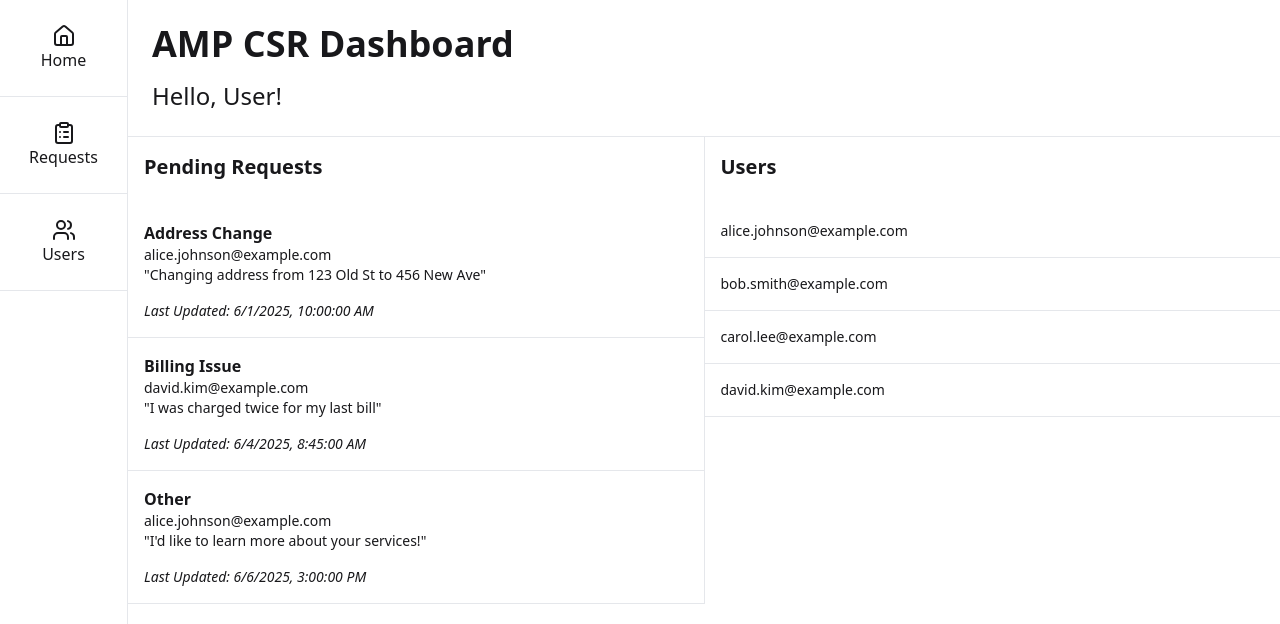
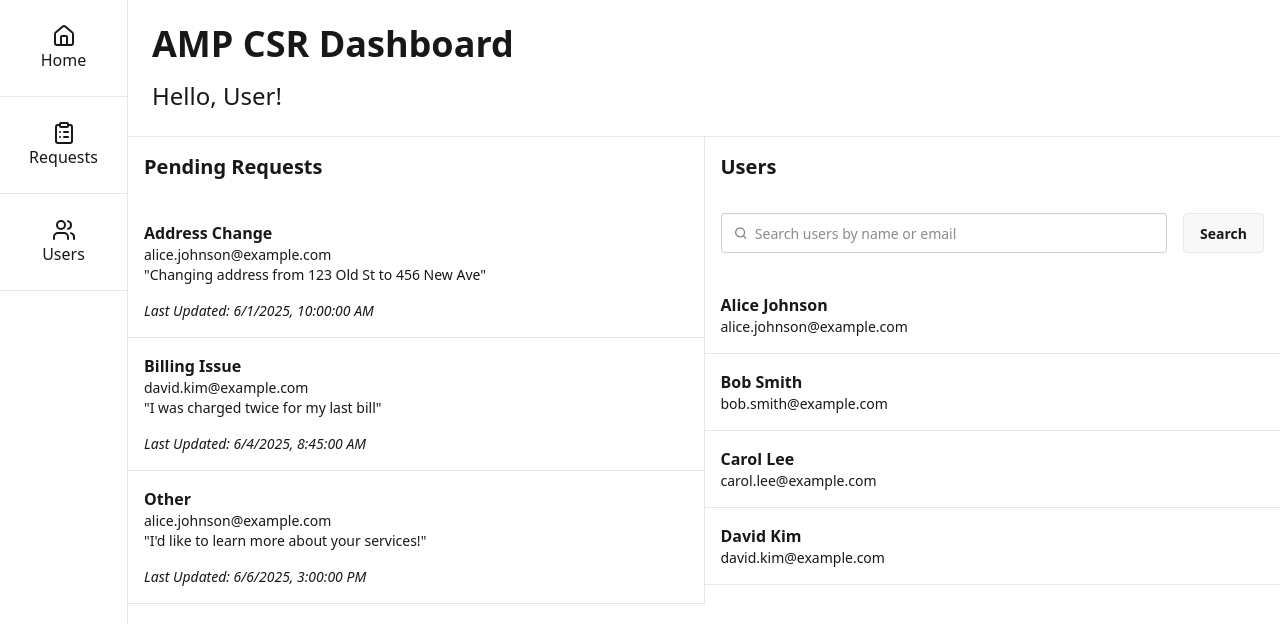
Before and after one commit to fullstack-dan/amp-csr-portal, a React (Vite) app: page / in a window 1280 px wide. Shown: the top 624 px of the page. Built offline with nearby package versions, Linux system fonts and the light colour scheme.

Commit message:
updated users view on dashboard home and added search by name or email

```diff
--- a/src/api/mockAPI.ts
+++ b/src/api/mockAPI.ts
@@ -76,6 +76,16 @@ export const mockApi = {
         return customers.filter((customer) => customer.phone === phone);
     },
 
+    async getCustomersByName(name: string): Promise<User[]> {
+        await simulateDelay();
+        const lowerName = name.toLowerCase();
+        return customers.filter(
+            (customer) =>
+                customer.firstName.toLowerCase().includes(lowerName) ||
+                customer.lastName.toLowerCase().includes(lowerName)
+        );
+    },
+
     // Dashboard Statistics
     async getDashboardStats() {
         await simulateDelay();
--- a/src/pages/DashboardHome.jsx
+++ b/src/pages/DashboardHome.jsx
@@ -5,8 +5,14 @@ import { CSRRequestStatus, CSRRequestType } from "../models/CSRRequest";
 export default function DashboardHome() {
     const [pendingRequests, setPendingRequests] = useState([]);
     const [users, setUsers] = useState([]);
+    const [error, setError] = useState(null);
+    const [loading, setLoading] = useState(true);
+    const [usersLoading, setUsersLoading] = useState(true);
+    const [searchQuery, setSearchQuery] = useState("");
 
     useEffect(() => {
+        setLoading(true);
+        setUsersLoading(true);
         fetchData();
     }, []);
 
@@ -32,6 +38,24 @@ export default function DashboardHome() {
             setUsers(users);
         } catch (error) {
             console.error("Failed to fetch initial data:", error);
+        } finally {
+            setLoading(false);
+            setUsersLoading(false);
+        }
+    };
+
+    const handleSearch = async () => {
+        if (!searchQuery.trim()) {
+            setUsers(await API.getAllCustomers());
+            return;
+        }
+
+        if (searchQuery.includes("@")) {
+            const foundUsers = await API.getCustomerByEmail(searchQuery);
+            setUsers([foundUsers].filter(Boolean));
+        } else {
+            const foundUsers = await API.getCustomersByName(searchQuery);
+            setUsers(foundUsers);
         }
     };
 
@@ -72,15 +96,47 @@ export default function DashboardHome() {
                 </div>
 
                 {/* Users Section */}
-                <div className="flex-1 flex flex-col ">
+                <div className="flex-1 flex flex-col">
                     <h3 className="font-bold text-xl m-4">Users</h3>
+                    <div className="p-4 flex w-full gap-4">
+                        <label className="input flex-1">
+                            <svg
+                                className="h-[1em] opacity-50"
+                                xmlns="http://www.w3.org/2000/svg"
+                                viewBox="0 0 24 24"
+                            >
+                                <g
+                                    strokeLinejoin="round"
+                                    strokeLinecap="round"
+                                    strokeWidth="2.5"
+                                    fill="none"
+                                    stroke="currentColor"
+                                >
+                                    <circle cx="11" cy="11" r="8"></circle>
+                                    <path d="m21 21-4.3-4.3"></path>
+                                </g>
+                            </svg>
+                            <input
+                                type="search"
+                                className="grow"
+                                placeholder="Search users by name or email"
+                                value={searchQuery}
+                                onChange={(e) => setSearchQuery(e.target.value)}
+                            />
+                        </label>
+                        <button className="btn btn-md" onClick={handleSearch}>
+                            Search
+                        </button>
+                    </div>
                     <ul className="mt-2">
                         {users.map((user) => (
                             <li
                                 key={user.id}
                                 className="border-b border-gray-200 p-4"
                             >
-                                <h4 className="font-semibold">{user.name}</h4>
+                                <h4 className="font-semibold">
+                                    {user.firstName + " " + user.lastName}
+                                </h4>
                                 <p className="text-sm ">{user.email}</p>
                             </li>
                         ))}
```
